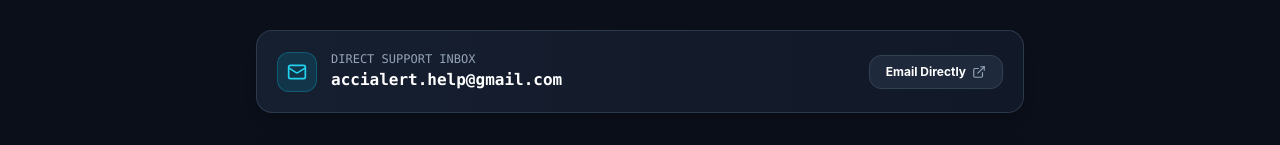
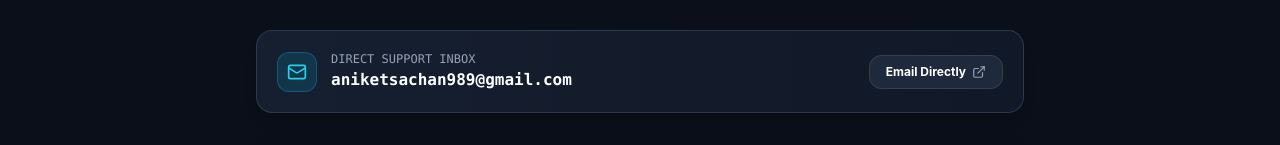
Before and after one commit to aniketsachan989/Accialert_website, a Next.js app: page /contact in a window 1280 px wide. Shown: the part 296-441 px from the top of the page. Built offline with nearby package versions, Linux system fonts and the light colour scheme.

Commit message:
Update contact email to aniketsachan989@gmail.com

```diff
--- a/app/contact/page.tsx
+++ b/app/contact/page.tsx
@@ -58,7 +58,7 @@ export default function ContactPage() {
       `Name: ${name}\nEmail: ${email}\nCategory: ${categoryLabel}\n\nMessage:\n${message}\n\n---\nSent via AcciAlert Web Contact Portal`
     );
 
-    const mailtoUrl = `mailto:accialert.help@gmail.com?subject=${subject}&body=${body}`;
+    const mailtoUrl = `mailto:aniketsachan989@gmail.com?subject=${subject}&body=${body}`;
     window.location.href = mailtoUrl;
     setSubmitted(true);
   };
@@ -99,15 +99,15 @@ export default function ContactPage() {
             <div>
               <div className="text-xs text-slate-400 font-mono uppercase">Direct Support Inbox</div>
               <a
-                href="mailto:accialert.help@gmail.com"
+                href="mailto:aniketsachan989@gmail.com"
                 className="text-sm sm:text-base font-mono font-bold text-white hover:text-cyan-400 transition-colors"
               >
-                accialert.help@gmail.com
+                aniketsachan989@gmail.com
               </a>
             </div>
           </div>
           <a
-            href="mailto:accialert.help@gmail.com"
+            href="mailto:aniketsachan989@gmail.com"
             className="inline-flex items-center gap-1.5 px-4 py-2 rounded-xl text-xs font-bold text-white bg-slate-800 hover:bg-slate-700 border border-slate-700 transition-all shrink-0"
           >
             <span>Email Directly</span>
@@ -212,7 +212,7 @@ export default function ContactPage() {
                 <CheckCircle2 className="w-4 h-4 text-emerald-400 shrink-0" />
                 <span>
                   Your email client has been opened with your pre-filled inquiry. You can also write to us directly at{" "}
-                  <strong className="text-white font-mono">accialert.help@gmail.com</strong>.
+                  <strong className="text-white font-mono">aniketsachan989@gmail.com</strong>.
                 </span>
               </div>
             )}
--- a/app/privacy-policy/page.tsx
+++ b/app/privacy-policy/page.tsx
@@ -173,10 +173,10 @@ export default function PrivacyPolicyPage() {
               <div>
                 <div className="text-xs text-slate-400 font-mono uppercase">Privacy &amp; Data Support</div>
                 <a
-                  href="mailto:accialert.help@gmail.com"
+                  href="mailto:aniketsachan989@gmail.com"
                   className="text-white font-mono font-bold hover:text-cyan-400 transition-colors"
                 >
-                  accialert.help@gmail.com
+                  aniketsachan989@gmail.com
                 </a>
               </div>
             </div>
--- a/app/terms/page.tsx
+++ b/app/terms/page.tsx
@@ -235,10 +235,10 @@ export default function TermsPage() {
                 <div>
                   <div className="text-xs text-slate-400 font-mono uppercase">Official Legal &amp; Compliance Channel</div>
                   <a
-                    href="mailto:accialert.help@gmail.com"
+                    href="mailto:aniketsachan989@gmail.com"
                     className="text-white font-mono font-bold hover:text-cyan-400 transition-colors"
                   >
-                    accialert.help@gmail.com
+                    aniketsachan989@gmail.com
                   </a>
                 </div>
               </div>
```
